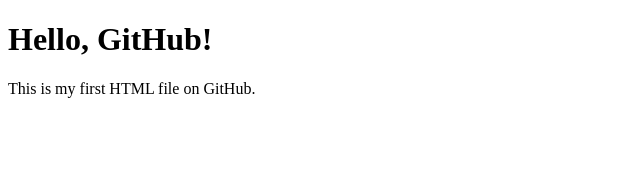
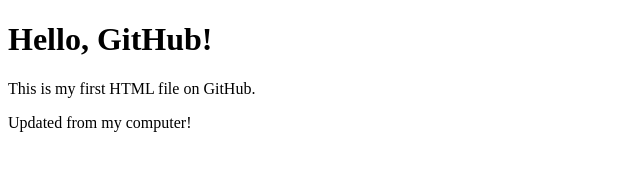
Before and after one commit to JMLACSAMANa/my-first-repo, a plain HTML site: page index.html in a window 1280 px wide. Shown: the whole page, without its empty margins (0-640 px from the left). Drawn offline with Linux system fonts and the light colour scheme.

Commit message:
Update index.html with a new paragraph

```diff
--- a/index.html
+++ b/index.html
@@ -8,5 +8,7 @@
 <body>
     <h1>Hello, GitHub!</h1>
     <p>This is my first HTML file on GitHub.</p>
+    <p>Updated from my computer!</p>
+
 </body>
 </html>
```
